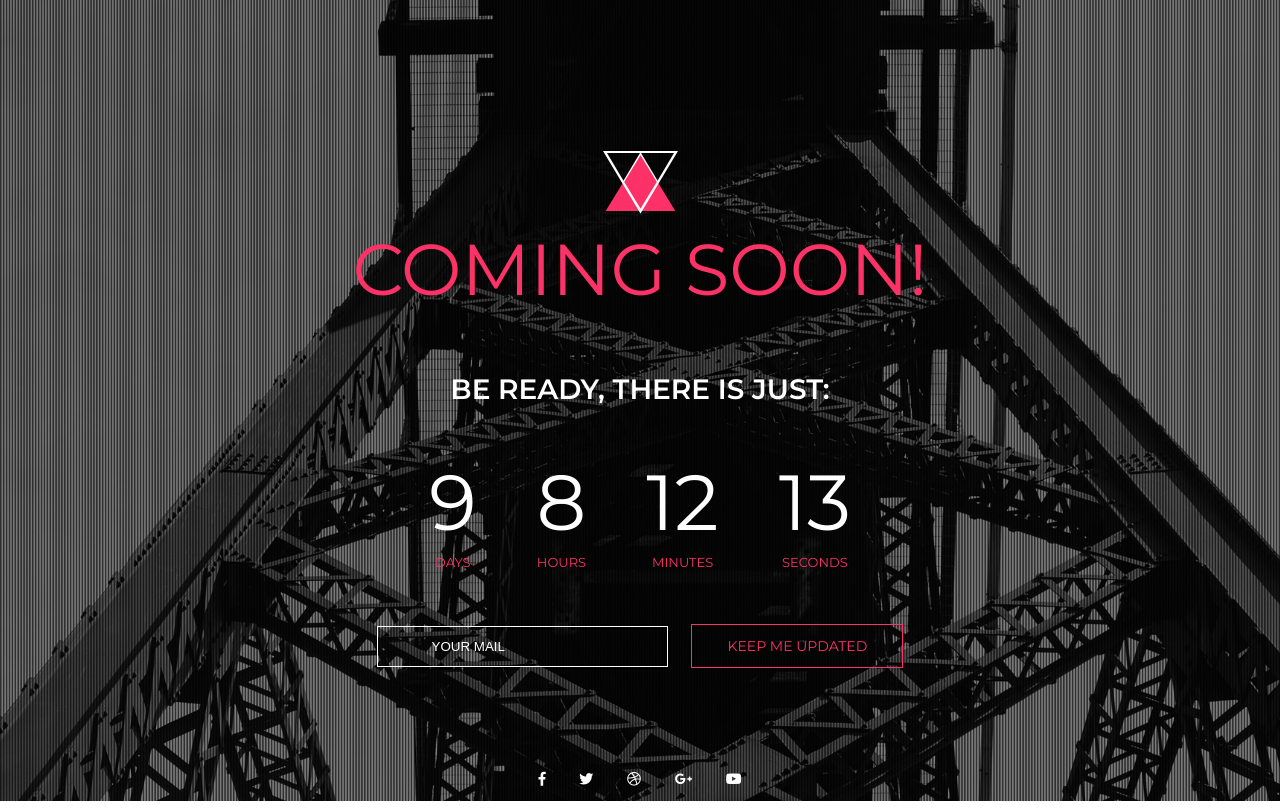
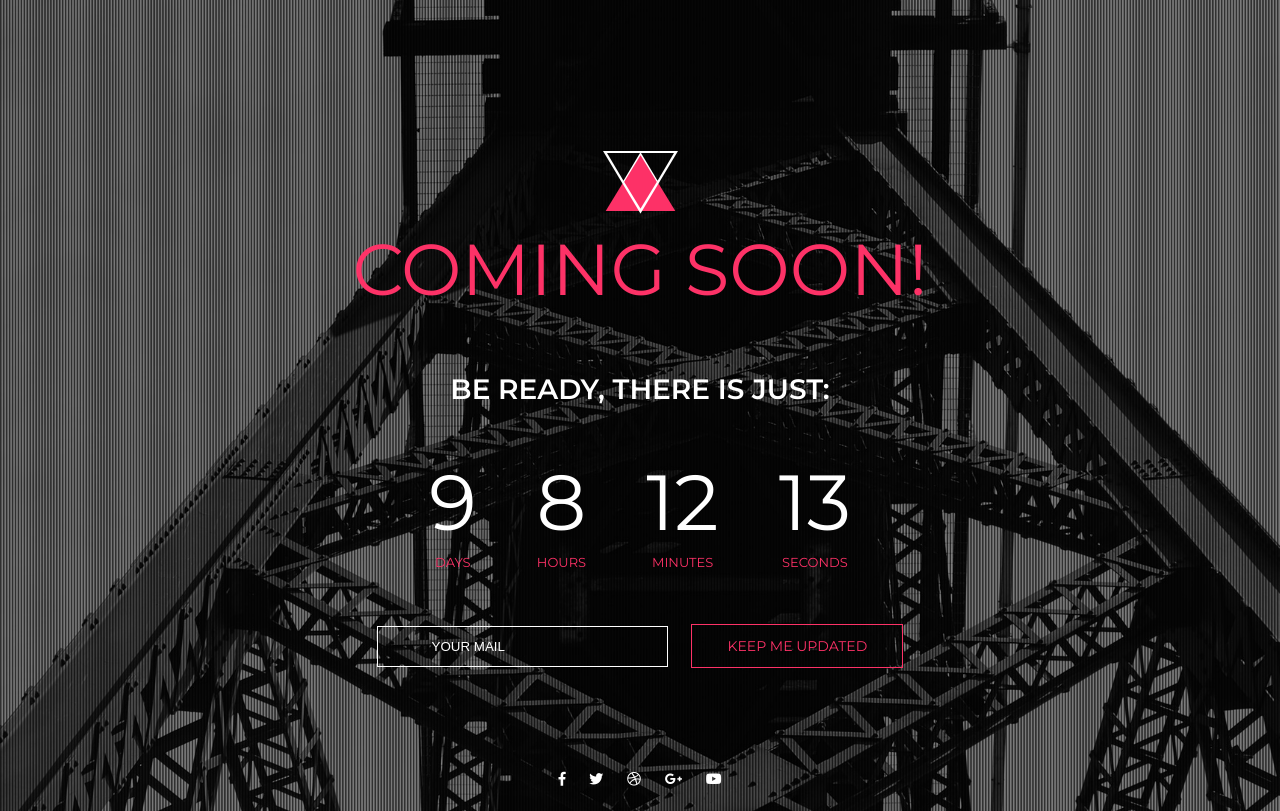
Before and after one commit to VSadovnikov/Coming-Soon, a plain HTML site: page index.html in a window 1280 px wide. Drawn offline with nearby package versions, Linux system fonts and the light colour scheme.

Commit message:
some fix

```diff
--- a/css/style.css
+++ b/css/style.css
@@ -80,12 +80,12 @@ main {
 
 .social-block {
 	margin-top:100px;
-	margin-bottom:10px;
+	margin-bottom:20px;
 }
 
 .social-block i {
 	color:white;
-	padding:5px 15px;
+	padding:5px 10px;
 }
 
 .subscribe-block input {
```
